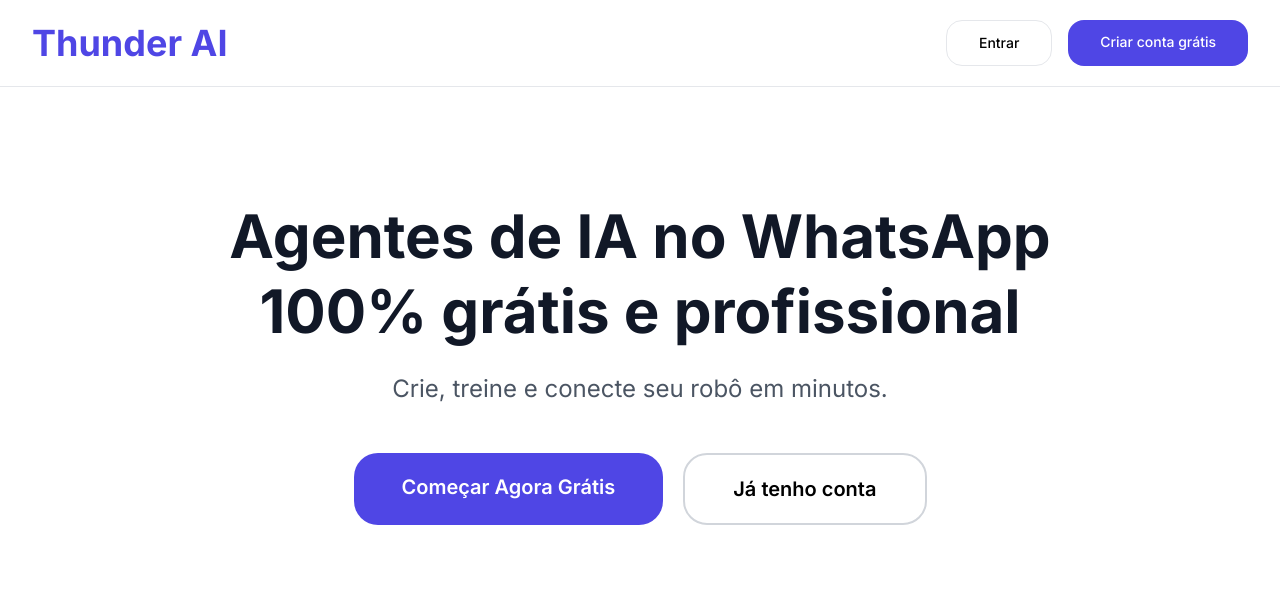
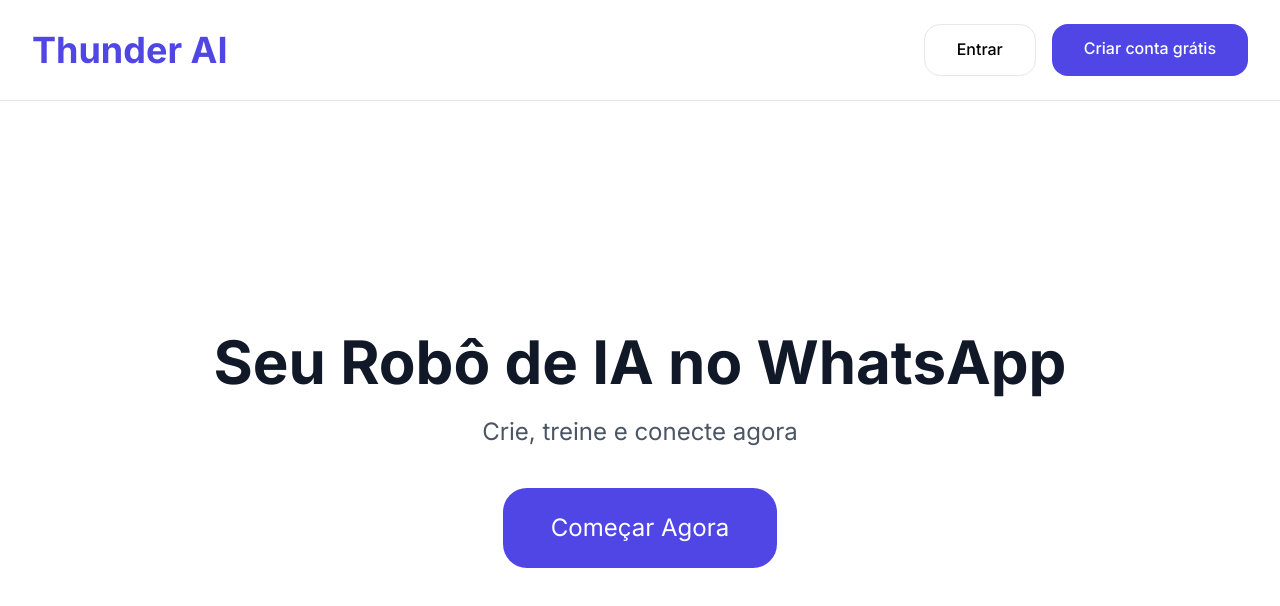
Before and after one commit to mirellanascimento86/plataforma-ia-multitenant, a Next.js app: page / in a window 1280 px wide. Shown: the top 606 px of the page. Built offline with nearby package versions, Linux system fonts and the light colour scheme; no server answers.

Commit message:
Update page.tsx

```diff
--- a/app/page.tsx
+++ b/app/page.tsx
@@ -2,46 +2,25 @@
 
 export default function Home() {
   return (
-    <div className="min-h-screen bg-white">
-      <nav className="border-b px-8 py-5 flex items-center justify-between bg-white sticky top-0 z-50">
-        <div className="flex items-center gap-3">
-          <span className="text-4xl font-bold text-indigo-600">Thunder AI</span>
-        </div>
+    <div className="min-h-screen bg-white flex flex-col">
+      <nav className="px-8 py-6 border-b flex justify-between items-center">
+        <span className="text-4xl font-bold text-indigo-600">Thunder AI</span>
         <div className="flex gap-4">
-          <Link
-            href="/login"
-            className="px-8 py-3 text-sm font-medium border rounded-2xl hover:bg-gray-100"
-          >
+          <Link href="/login" className="px-8 py-3 border rounded-2xl font-medium hover:bg-gray-100">
             Entrar
           </Link>
-          <Link
-            href="/cadastro"
-            className="px-8 py-3 text-sm font-medium bg-indigo-600 text-white rounded-2xl hover:bg-indigo-700"
-          >
+          <Link href="/cadastro" className="px-8 py-3 bg-indigo-600 text-white rounded-2xl font-medium hover:bg-indigo-700">
             Criar conta grátis
           </Link>
         </div>
       </nav>
 
-      <div className="max-w-5xl mx-auto text-center pt-28 pb-20 px-6">
-        <h1 className="text-6xl font-bold text-gray-900 leading-tight">
-          Agentes de IA no WhatsApp<br />100% grátis e profissional
-        </h1>
-        <p className="text-2xl text-gray-600 mt-6">
-          Crie, treine e conecte seu robô em minutos.
-        </p>
-        <div className="flex gap-5 justify-center mt-12">
-          <Link
-            href="/cadastro"
-            className="px-12 py-5 bg-indigo-600 text-white text-xl rounded-3xl hover:bg-indigo-700 font-semibold"
-          >
-            Começar Agora Grátis
-          </Link>
-          <Link
-            href="/login"
-            className="px-12 py-5 border-2 border-gray-300 text-xl rounded-3xl hover:bg-gray-100 font-semibold"
-          >
-            Já tenho conta
+      <div className="flex-1 flex items-center justify-center text-center px-6">
+        <div>
+          <h1 className="text-6xl font-bold text-gray-900 mb-6">Seu Robô de IA no WhatsApp</h1>
+          <p className="text-2xl text-gray-600 mb-10">Crie, treine e conecte agora</p>
+          <Link href="/cadastro" className="inline-block px-12 py-6 bg-indigo-600 text-white text-2xl rounded-3xl hover:bg-indigo-700">
+            Começar Agora
           </Link>
         </div>
       </div>
```
